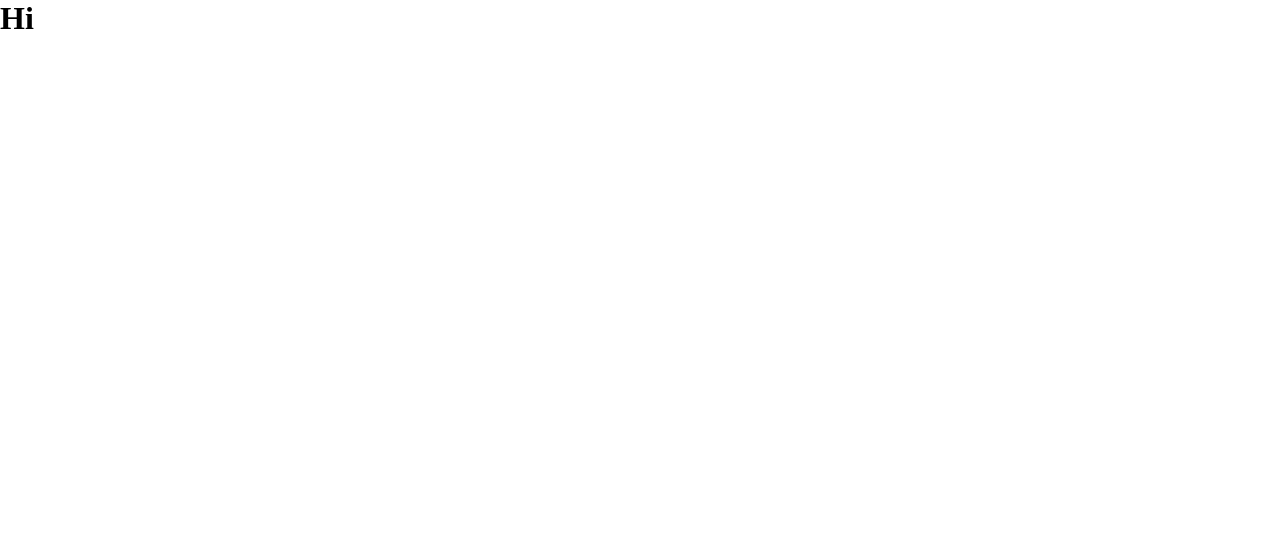
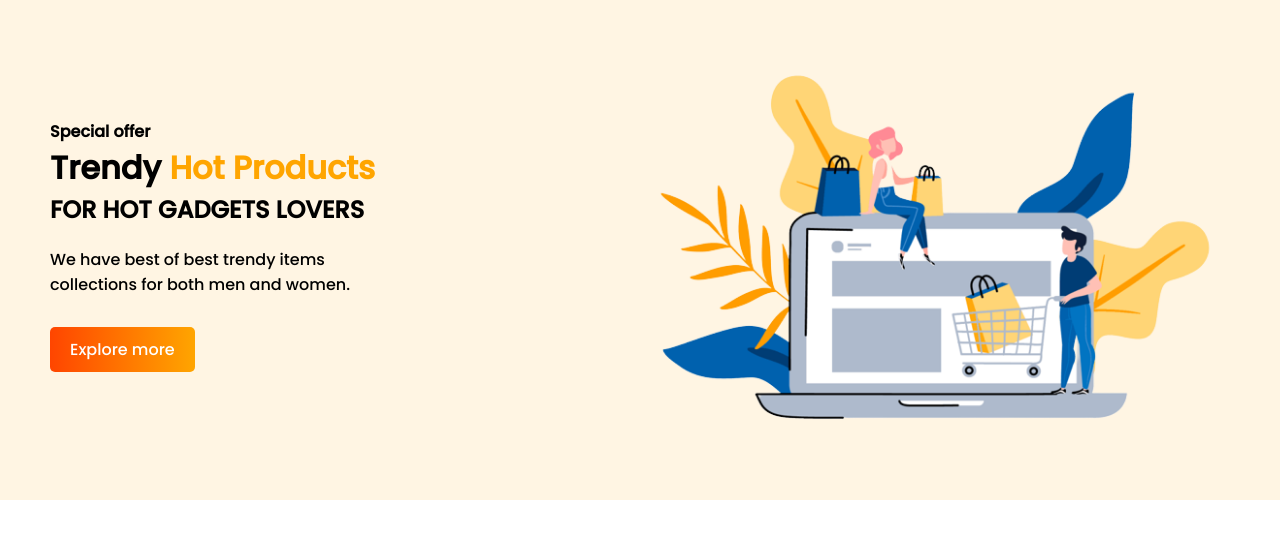
Before and after one commit to Alvi-C/tech-lab, a plain HTML site: page index.html in a window 1280 px wide. Drawn offline with Linux system fonts and the light colour scheme.

Commit message:
header section added

```diff
--- a/index.html
+++ b/index.html
@@ -9,6 +9,20 @@
     <link rel="stylesheet" href="style.css">
 </head>
 <body>
-    <h1>Hi</h1>
+    <header class="header-section">
+        <div class="header-title">
+            <h4>Special offer</h4>
+            <h1>Trendy <span class="orange-text">Hot Products</span></h1>
+            <h2>FOR HOT GADGETS LOVERS</h2>
+            <p>
+                We have best of best trendy items <br>
+                collections for both men and women.
+            </p>
+            <a class="button" href="http://#">Explore more</a>
+        </div>
+        <div class="header-image">
+            <img src="images/banner-image.png" alt="">
+        </div>
+    </header>
 </body>
 </html>
--- a/style.css
+++ b/style.css
@@ -1,3 +1,6 @@
+/* Google font */
+@import url('https://fonts.googleapis.com/css2?family=Poppins:wght@200;300;500&display=swap');
+
 /* Common style */
 * {
     margin: 0;
@@ -5,3 +8,50 @@
     box-sizing: border-box;
     /* box-sizing: ;it will helpful for input field */
 }
+
+body {
+    font-family: 'Poppins', sans-serif;
+}
+
+/* Header section  */
+.header-section {
+    width: 100%;
+    height: 500px;
+    background-color: rgba(255, 166, 0, 0.11);
+    display: flex;
+    align-items: center;
+    padding: 0 50px;
+}
+
+.orange-text {
+    color: orange;
+}
+
+.header-title {
+    width: 50%;
+    /* parent width was 100%, now divided into 50% each*/
+}
+
+.header-title p {
+    margin: 20px 0;
+}
+
+.header-image {
+    width: 50%;
+    /* parent width was 100%, now divided into 50% each*/
+}
+
+.header-image img {
+    width: 100%;
+    /* To make the img bigger at div container size*/
+}
+
+.button {
+    text-decoration: none;
+    display: inline-block;
+    background: linear-gradient(90deg, orangered, orange);
+    color: white;
+    padding: 10px 20px;
+    border-radius: 5px;
+    margin: 10px 0;
+}
```
